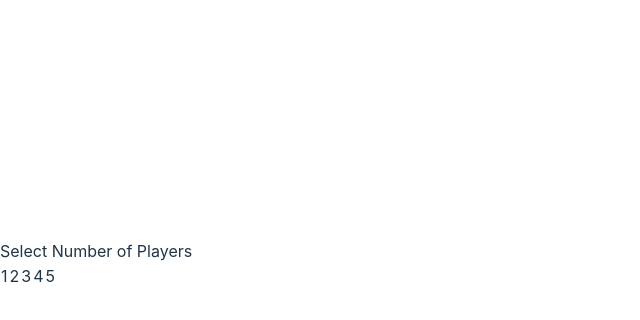
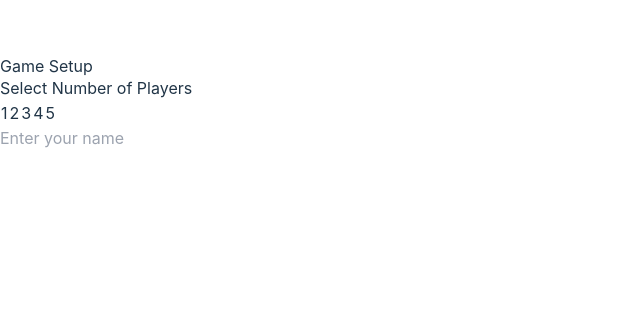
Before and after one commit to foxcyloxcy/audio-play-project, a React (Vite) app: page / in a window 1280 px wide. Shown: the part 136-456 px from the top of the page, without its empty margins (0-640 px from the left). Built offline with nearby package versions, Linux system fonts and the light colour scheme.

Commit message:
Update add GameSetup Component

```diff
--- a/src/App.jsx
+++ b/src/App.jsx
@@ -1,12 +1,12 @@
 import { useState } from 'react'
-import PlayerSelector from './components/PlayerSelectorComponent/PlayerSelector.jsx';
+import GameSetup from './components/GameSetUpComponent/GameSetUp.jsx';
 
 function App() {
 
   return (
     <>
     <div className='app-container'>
-        <PlayerSelector/>
+        <GameSetup/>
     </div>
     </>
   )
--- /dev/null
+++ b/src/components/GameSetUpComponent/GameSetUp.jsx
@@ -0,0 +1,36 @@
+import React, { useState } from 'react';
+import PlayerSelector from '../PlayerSelectorComponent/PlayerSelector.jsx';
+
+const GameSetup = () => {
+    const [numPlayers, setNumPlayers] = useState(1);
+    const [userName, setUserName] = useState('');
+
+    const handleNameChange = (e) => {
+      setUserName(e.target.value);
+    };
+
+    return (
+      <div className="flex flex-col items-center justify-center min-h-screen bg-gray-100 p-4">
+        <h1 className="text-3xl font-bold mb-4">Game Setup</h1>
+        <PlayerSelector numPlayers={numPlayers} setNumPlayers={setNumPlayers} />
+        <div className="mt-4">
+          <input
+            type="text"
+            placeholder="Enter your name"
+            value={userName}
+            onChange={handleNameChange}
+            className="px-4 py-2 border rounded-md"
+          />
+        </div>
+        <div className="mt-4 text-xl">
+          {userName && (
+            <p>
+              {userName} has selected {numPlayers} {numPlayers === 1 ? 'player' : 'players'}.
+            </p>
+          )}
+        </div>
+      </div>
+    );
+  };
+
+  export default GameSetup;
--- a/src/components/PlayerSelectorComponent/PlayerSelector.jsx
+++ b/src/components/PlayerSelectorComponent/PlayerSelector.jsx
@@ -1,8 +1,6 @@
-import React, { useState } from 'react';
+import React from 'react';
 
-const PlayerSelector = () => {
-  const [numPlayers, setNumPlayers] = useState(1);
-
+const PlayerSelector = ({ numPlayers, setNumPlayers }) => {
   const handleSelect = (number) => {
     setNumPlayers(number);
   };
--- a/src/index.css
+++ b/src/index.css
@@ -27,7 +27,7 @@ body {
   display: flex;
   place-items: center;
   min-width: 320px;
-  min-height: 100vh;
+  min-height: 60vh;
 }
 
 h1 {
```
